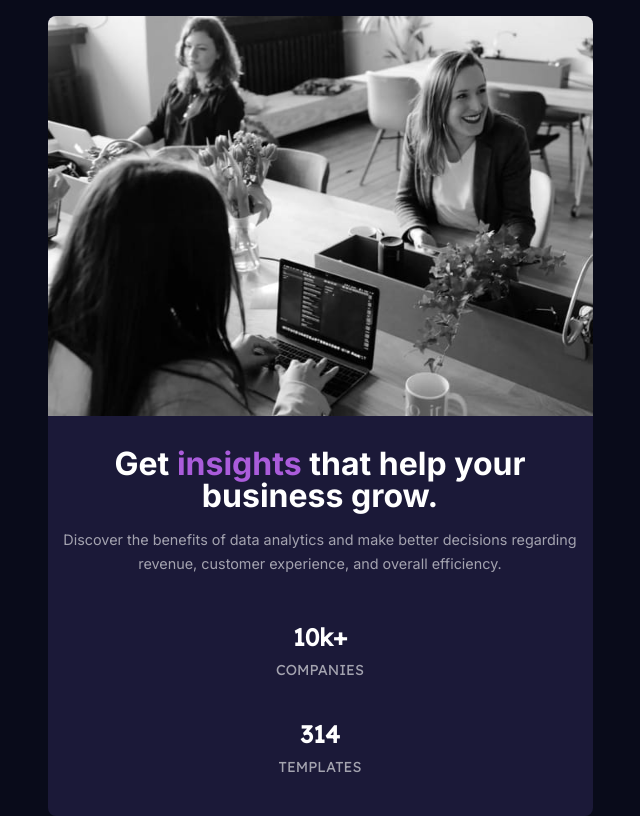
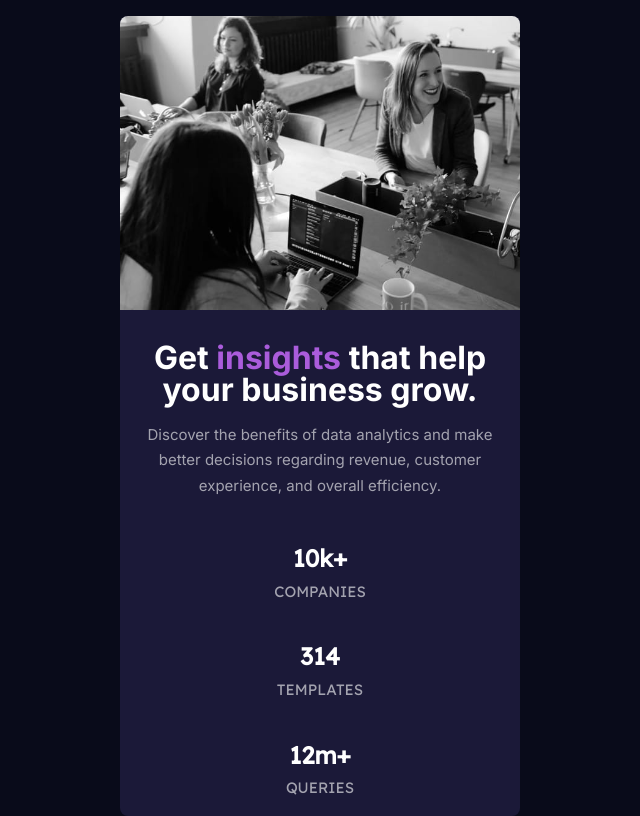
Before and after one commit to samiy99/stats-preview-card-component-main, a plain HTML site: page index.html in a window 1280 px wide. Shown: the whole page, without its empty margins (320-960 px from the left). Drawn offline with Linux system fonts and the light colour scheme.

Commit message:
css change

```diff
--- a/style.css
+++ b/style.css
@@ -103,7 +103,7 @@ body {
 }
 
 .main__card {
-    max-width: 545px;
+    max-width: 400px;
     display: grid;
     background-color: var(--clr-secondary-400);
     border-radius: .5rem;
@@ -111,6 +111,7 @@ body {
 }
 
 .main__card__info {
+    font-family: ;
     padding: 2rem .955rem;
     display: grid;
     gap: 1rem;
@@ -128,6 +129,7 @@ span {
 
 p {
     color: var(--clr-neutral-100);
+    font-size: 15px;
 }
 
 .main__card__stats {
```
